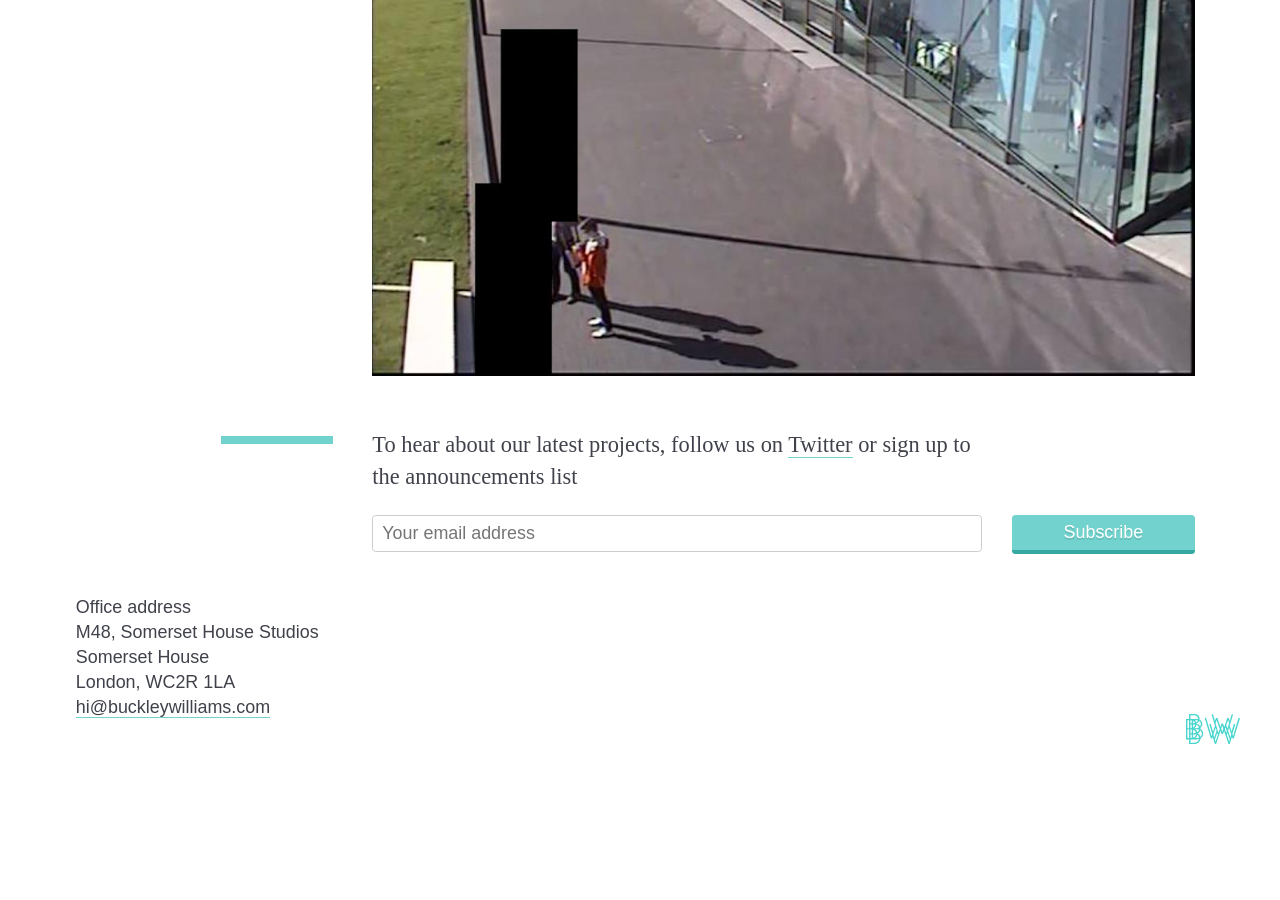
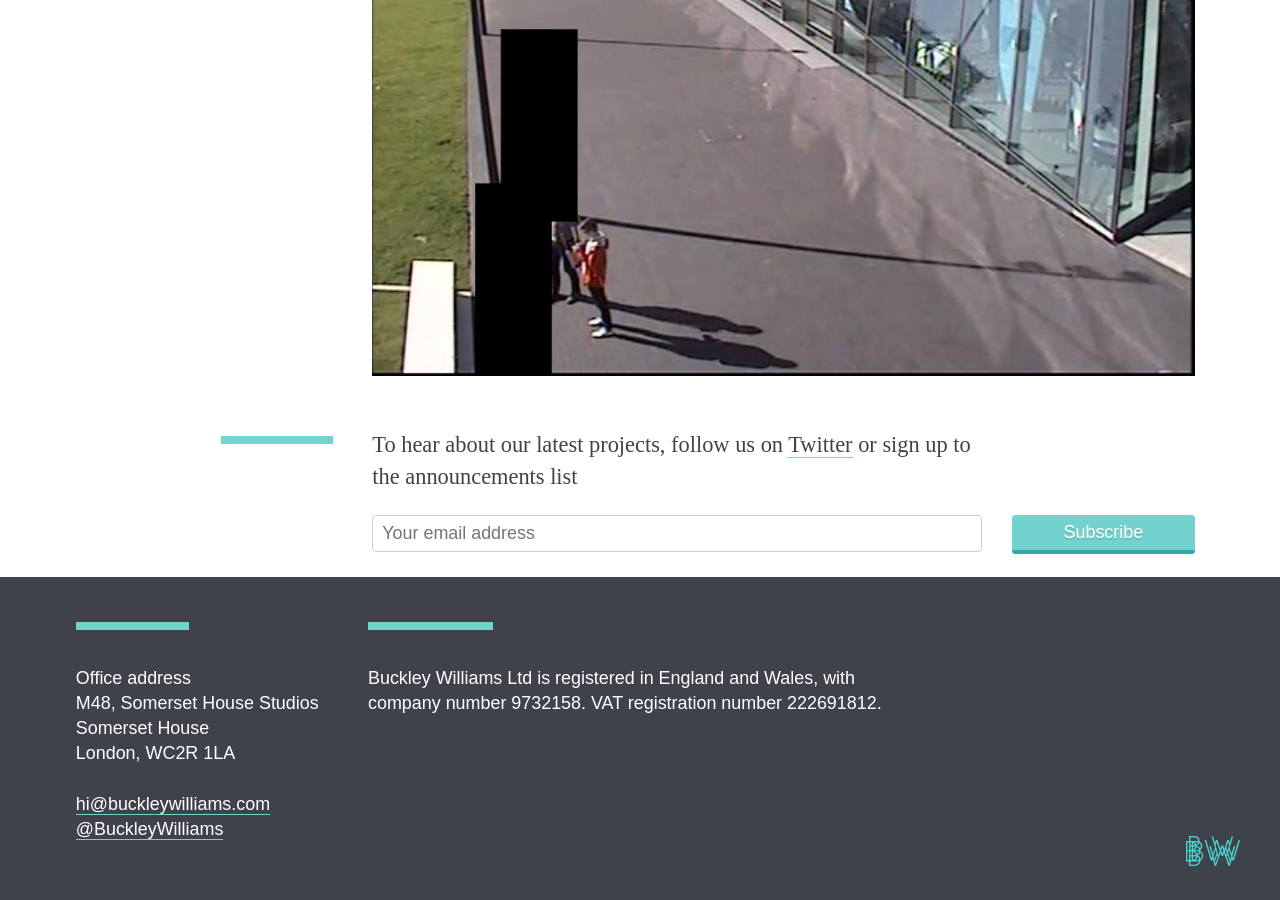
Before and after one commit to buckleywilliams/buckleywilliams, a Jekyll site: the page built from index.html, in a window 1280 px wide and 900 px high, scrolled down 1532 px. Built offline with Jekyll 4.4.1, drawn with Linux system fonts in a browser that asks for light colours; before the commit the page ends 2288 px from its top, so only the background shows below that.

Commit message:
Update the footer

```diff
--- a/_layouts/base.html
+++ b/_layouts/base.html
@@ -36,32 +36,42 @@
         <div class="maincol">
           <nav class="site-nav">
             <ul>
-              <li><a href="">Case studies</a></li>
-              <li><a href="">Work</a></li>
-              <li><a href="">Writing</a></li>
-              <li><a href="">About</a></li>
-              <li><a href="">Contact</a></li>
+              <li><a href="/case-studies">Case studies</a></li>
+              <li><a href="/work">Work</a></li>
+              <li><a href="http://words.buckleywilliams.com">Writing</a></li>
+              <li><a href="/about">About</a></li>
+              <li><a href="/contact">Contact</a></li>
             </ul>
           </nav>
         </div>
       </div>
       {{ content }}
     </div>
+    <div class="footer-wrapper">
       <div class="container footer">
         <div class="row">
 
           <div class="sidecol">
+            <div class="bar"></div>
             <div itemscope itemtype="http://schema.org/Organization">
               Office address<br>
               <div class="address" itemprop="address" itemscope itemtype="http://schema.org/PostalAddress">
                 <span itemprop="streetAddress">M48, Somerset House Studios</span>
                 <span class="line" itemprop="streetAddress">Somerset House</span>
                 <span class="line"><span itemprop="addressLocality">London</span>, <span itemprop="postalCode">WC2R 1LA</span></span>
-              <p><a href="mailto:hi@buckleywilliams.com" itemprop="email">hi@buckleywilliams.com</a></p>
+                <br>
+                <p>
+                  <a href="mailto:hi@buckleywilliams.com" itemprop="email">hi@buckleywilliams.com</a><br>
+                  <a href="http://twitter.com/BuckleyWilliams">@BuckleyWilliams</a>
+                </p>
+              </div>
             </div>
           </div>
 
           <div class="maincol">
+            <div class="bar--alt"></div>
+            <p class="registration">Buckley Williams Ltd is registered in England and Wales, with company number 9732158. VAT registration number 222691812.</p>
+          </div>
         </div>
       </div>
     </div>
```
Lines whose indentation alone changed are shown as unchanged.
